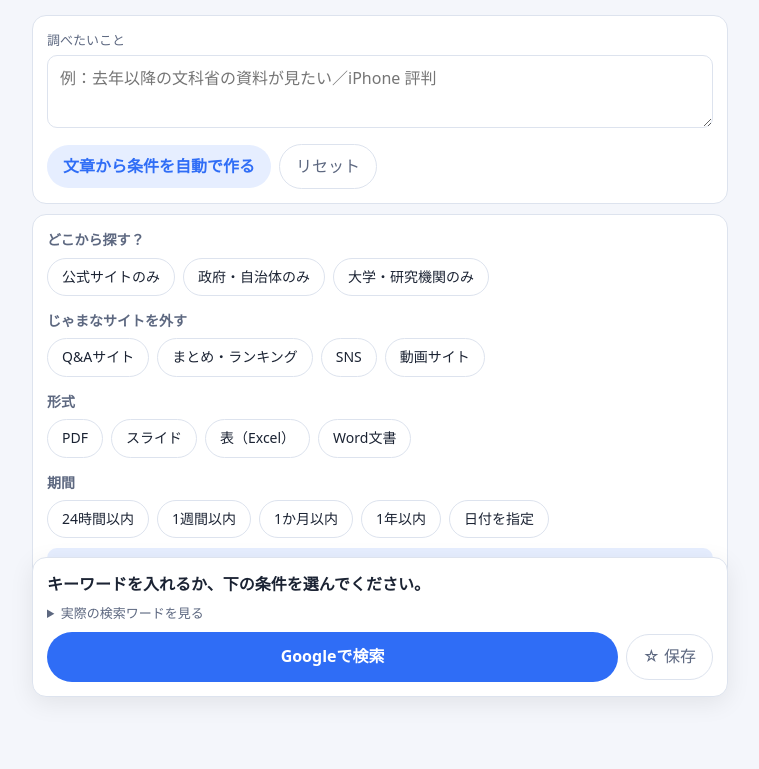
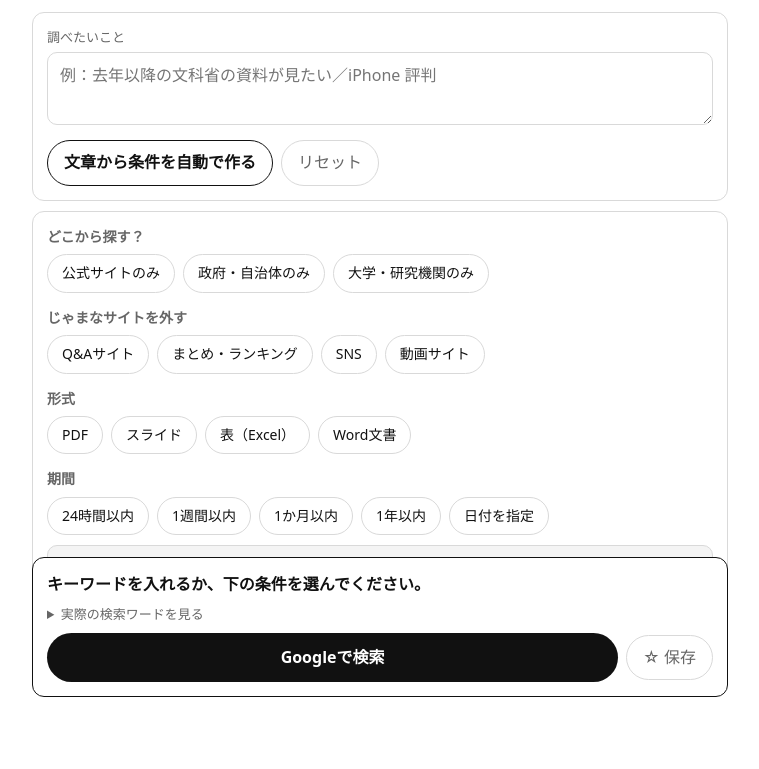
Before and after one commit to room25-lang/room25-lang.github.io, a plain HTML site: page shiborun/index.html in a window 1280 px wide. Shown: the part 95-864 px from the top of the page, without its empty margins (260-1019 px from the left). Drawn offline with Linux system fonts and the light colour scheme.

Commit message:
しぼるん：配色を黒白のシンプルなものに変更（ダークモード対応）
Co-Authored-By: Claude Opus 5.5 <noreply@anthropic.com>
Claude-Session: https://claude.ai/code/session_01BhBKDFHf9BSyNAtSA9zx3Z

```diff
--- a/shiborun/index.html
+++ b/shiborun/index.html
@@ -5,7 +5,8 @@
 <meta name="viewport" content="width=device-width, initial-scale=1, viewport-fit=cover">
 <title>しぼるん｜選ぶだけで、ほしい情報にしぼれるGoogle検索</title>
 <meta name="description" content="コマンドを知らなくても、目的を選ぶだけで「公式サイトだけ」「PDFだけ」「Q&Aサイトを除外」などの高度なGoogle検索ができます。">
-<meta name="theme-color" content="#2f6df6">
+<meta name="theme-color" content="#ffffff" media="(prefers-color-scheme: light)">
+<meta name="theme-color" content="#000000" media="(prefers-color-scheme: dark)">
 <link rel="stylesheet" href="style.css">
 </head>
 <body>
--- a/shiborun/style.css
+++ b/shiborun/style.css
@@ -1,16 +1,16 @@
 :root{
-  --bg:#f4f6fb;--card:#fff;--ink:#1b2333;--sub:#5d6880;--line:#dde3ee;
-  --accent:#2f6df6;--accent-soft:#e6eeff;--warn:#b3261e;
-  --r:14px;
+  --bg:#fff;--card:#fff;--ink:#111;--sub:#666;--line:#d9d9d9;
+  --accent:#111;--on-accent:#fff;--accent-soft:#f4f4f4;--warn:#111;
+  --r:12px;
 }
 @media (prefers-color-scheme:dark){
-  :root{--bg:#10141c;--card:#1a202b;--ink:#e8ecf4;--sub:#9aa5ba;--line:#2c3442;--accent:#6f9bff;--accent-soft:#22304d;--warn:#ff8a80}
+  :root{--bg:#000;--card:#000;--ink:#f2f2f2;--sub:#999;--line:#333;--accent:#f2f2f2;--on-accent:#000;--accent-soft:#141414;--warn:#f2f2f2}
 }
 *{box-sizing:border-box}
 html{-webkit-text-size-adjust:100%}
 body{margin:0;background:var(--bg);color:var(--ink);font:16px/1.6 system-ui,-apple-system,"Hiragino Sans","Noto Sans JP",sans-serif}
 .top{padding:20px 16px 6px;max-width:720px;margin:0 auto}
-.top h1{margin:0;font-size:26px;letter-spacing:.04em;color:var(--accent)}
+.top h1{margin:0;font-size:24px;letter-spacing:.08em;font-weight:800}
 .tag{margin:2px 0 0;color:var(--sub);font-size:14px}
 main{max-width:720px;margin:0 auto;padding:8px 12px 24px}
 .card{background:var(--card);border:1px solid var(--line);border-radius:var(--r);padding:14px;margin:10px 0}
@@ -20,17 +20,17 @@ main{max-width:720px;margin:0 auto;padding:8px 12px 24px}
 .lbl:first-child{margin-top:0}
 textarea,input[type=text],input[type=date]{width:100%;font:inherit;color:inherit;background:transparent;border:1px solid var(--line);border-radius:10px;padding:10px 12px}
 textarea{resize:vertical}
-textarea:focus,input:focus{outline:2px solid var(--accent);outline-offset:-1px}
+textarea:focus,input:focus{outline:2px solid var(--ink);outline-offset:-1px}
 .row{display:flex;gap:8px;align-items:center;margin-top:8px;flex-wrap:wrap}
 .row input{flex:1;min-width:0}
 .btn{font:inherit;border:0;border-radius:999px;padding:9px 16px;cursor:pointer;text-decoration:none;display:inline-flex;align-items:center;justify-content:center;white-space:nowrap}
-.btn.main{background:var(--accent);color:#fff;font-weight:700;flex:1;padding:12px 16px}
-.btn.sub{background:var(--accent-soft);color:var(--accent);font-weight:600}
+.btn.main{background:var(--accent);color:var(--on-accent);font-weight:700;flex:1;padding:12px 16px}
+.btn.sub{background:transparent;color:var(--ink);border:1px solid var(--ink);font-weight:600}
 .btn.ghost{background:transparent;color:var(--sub);border:1px solid var(--line)}
 .chips{display:flex;gap:8px;flex-wrap:wrap}
 .chip{flex:none;font:inherit;font-size:14px;border:1px solid var(--line);background:transparent;color:var(--ink);border-radius:999px;padding:7px 14px;cursor:pointer}
-.chip[aria-pressed=true]{background:var(--accent);border-color:var(--accent);color:#fff}
-.sub-box{margin-top:10px;padding:10px;border-radius:10px;background:var(--accent-soft)}
+.chip[aria-pressed=true]{background:var(--accent);border-color:var(--accent);color:var(--on-accent)}
+.sub-box{margin-top:10px;padding:10px;border-radius:10px;background:var(--accent-soft);border:1px solid var(--line)}
 .sub-box label{font-size:13px;color:var(--sub);display:flex;flex-direction:column;gap:4px;flex:1}
 .msg{font-size:13px;color:var(--sub);margin:8px 0 0}
 .cands,.saved{list-style:none;margin:8px 0 0;padding:0;display:flex;flex-direction:column;gap:6px}
@@ -42,10 +42,11 @@ textarea:focus,input:focus{outline:2px solid var(--accent);outline-offset:-1px}
 .manual summary,.more summary,.raw summary{cursor:pointer;color:var(--sub);font-size:13px}
 .more{margin-top:14px}
 .toggles{display:flex;flex-direction:column;gap:6px;margin-top:12px;font-size:14px}
-.sticky{position:sticky;bottom:8px;box-shadow:0 6px 24px rgba(0,0,0,.08)}
+.sticky{position:sticky;bottom:8px;border-color:var(--ink)}
 .summary{margin:0 0 6px;font-weight:600}
 .raw code{display:block;word-break:break-all;font-size:12px;background:var(--bg);padding:8px;border-radius:8px;margin-top:6px}
-.warn{color:var(--warn);font-size:13px;margin:6px 0 0}
+.warn{color:var(--warn);font-size:13px;font-weight:700;margin:6px 0 0}
+.warn::before{content:"！ "}
 .saved li{display:flex;gap:6px;align-items:center}
 .saved .use{flex:1;text-align:left;font:inherit;font-size:13px;background:transparent;color:var(--ink);border:1px solid var(--line);border-radius:10px;padding:7px 10px;cursor:pointer}
 .saved .del{font:inherit;background:transparent;border:0;color:var(--sub);cursor:pointer;padding:6px 8px}
```
